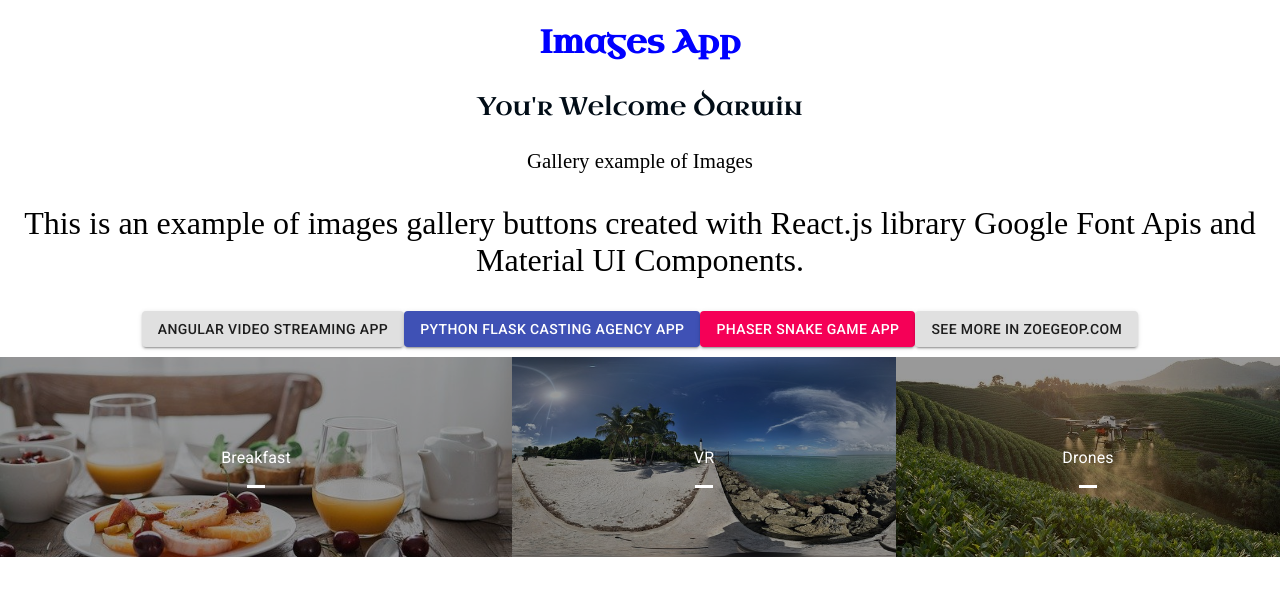
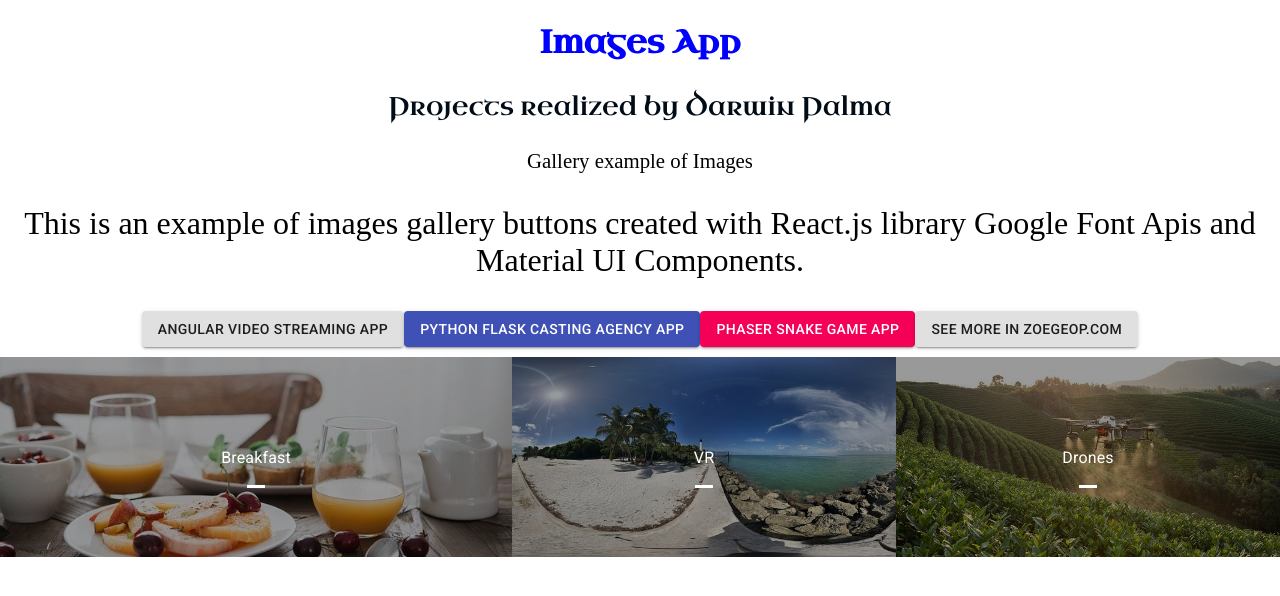
Before and after one commit to darwinlenin/ReactGalleryProjectApp, a React (Create React App) app: page / in a window 1280 px wide. Shown: the top 596 px of the page. Built offline with nearby package versions, Linux system fonts and the light colour scheme; a web font is replaced by a local one.

Commit message:
updating buttons for more projects gallery

```diff
--- a/src/components/hello-world/HelloWorld.js
+++ b/src/components/hello-world/HelloWorld.js
@@ -8,7 +8,7 @@ class HelloWorld extends React.Component{
         return (
           <div className="baseStyle">
             <h1>Images App</h1>
-            <p className="styleContentTwo">You'r Welcome {this.props.name}</p>
+            <p className="styleContentTwo">Projects realized by {this.props.name}</p>
             <p className="noteSubtittle"> Gallery example of { this.props.images} </p>
             <p className={this.props.type}>
               This is an example of images gallery buttons created with React.js library Google Font Apis and Material UI Components.
--- a/src/index.js
+++ b/src/index.js
@@ -9,7 +9,7 @@ import ComponentImagesAdvanced from './components/Component-Images-Advanced/Comp
 
 ReactDOM.render(
   <React.StrictMode>
-    <HelloWorld name="Darwin" images="Images" type='note'/>
+    <HelloWorld name="Darwin Palma" images="Images" type='note'/>
     <ComponentImagesAdvanced/>
     {/* <App/> */}
   </React.StrictMode>,
```
Also changed, not shown: 1 other file (tests, documents, lock files or other folders).
